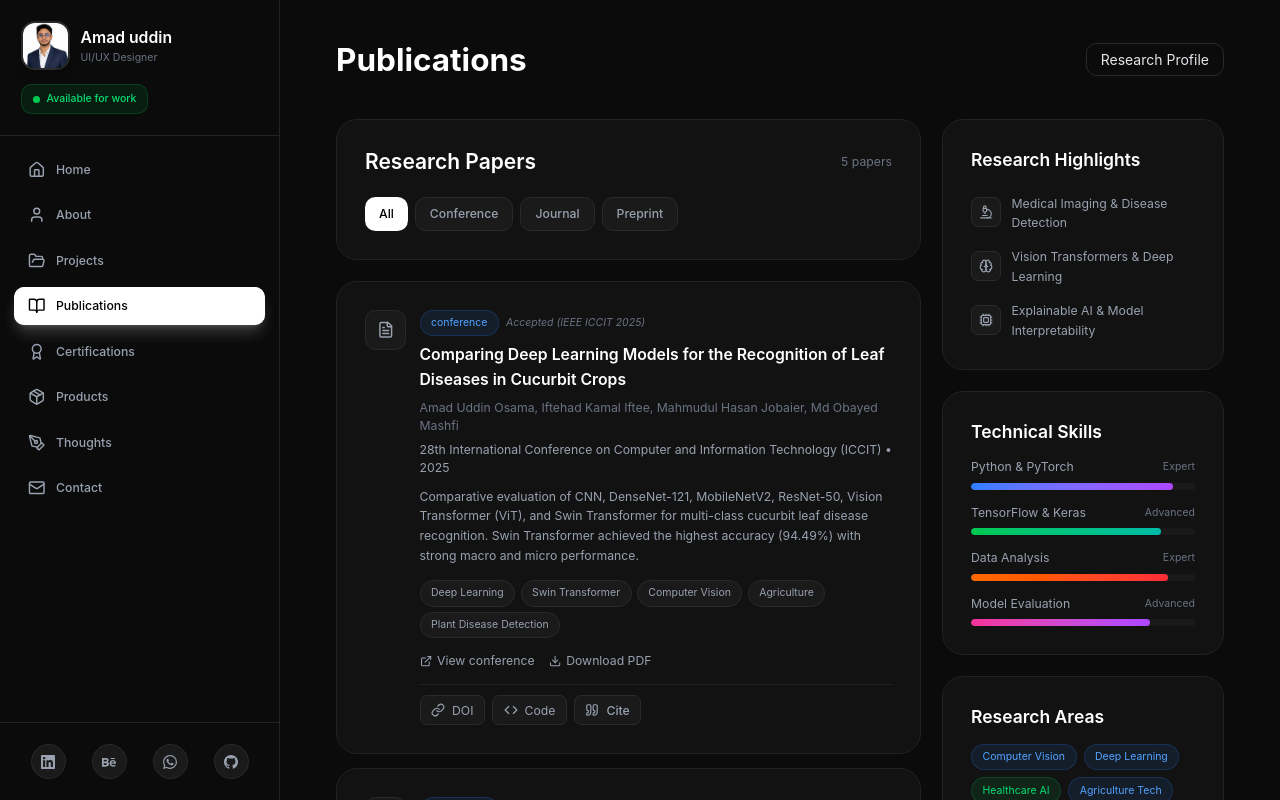
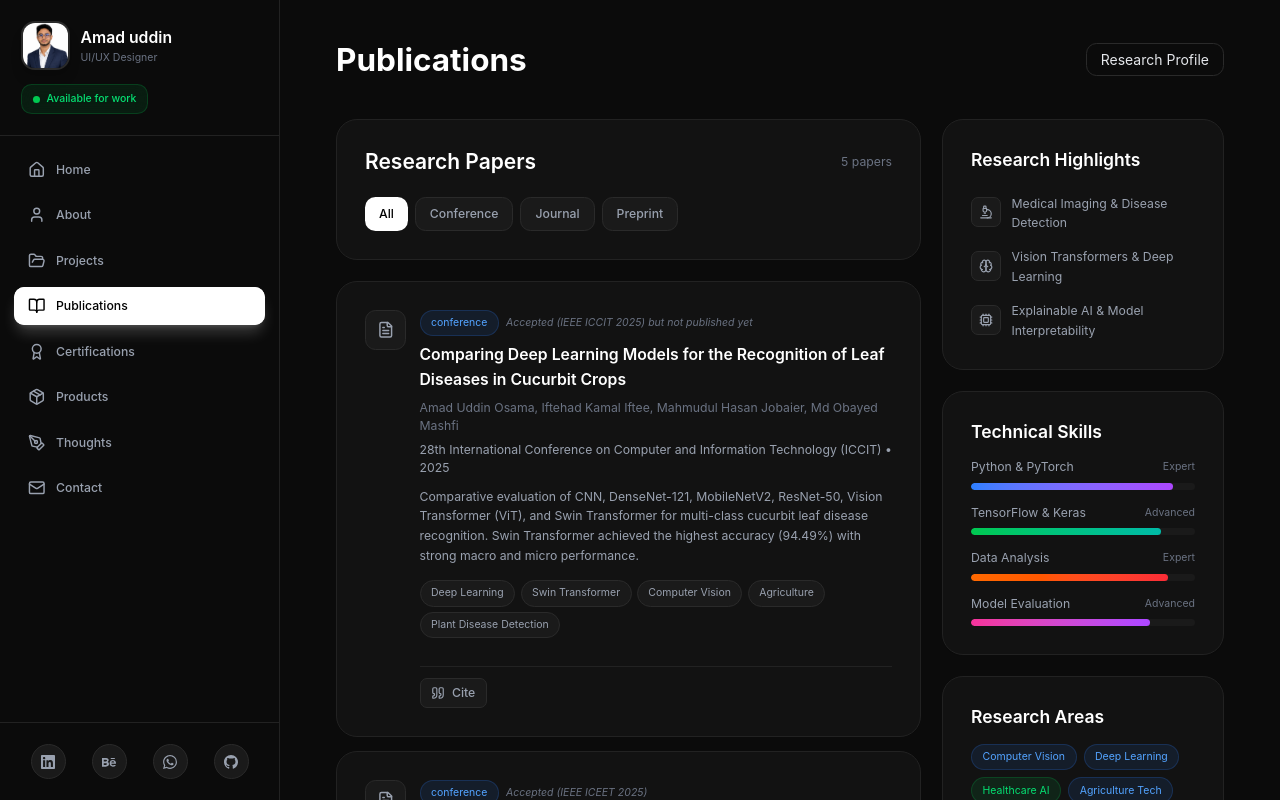
Before and after one commit to THEmad71/Amad-portfolio-website-2026, a React (Vite) app: page /publications in a window 1280 px wide. Shown: the top 800 px of the page. Built offline with nearby package versions, Linux system fonts and the light colour scheme.

Commit message:
Modify publication status and comment out URLs
Updated publication status to indicate acceptance but not yet published. Commented out URLs for paper, PDF, DOI, and code.

```diff
--- a/src/app/pages/Publications.tsx
+++ b/src/app/pages/Publications.tsx
@@ -21,11 +21,11 @@ const publications = [
   description: 'Comparative evaluation of CNN, DenseNet-121, MobileNetV2, ResNet-50, Vision Transformer (ViT), and Swin Transformer for multi-class cucurbit leaf disease recognition. Swin Transformer achieved the highest accuracy (94.49%) with strong macro and micro performance.',
   tags: ['Deep Learning', 'Swin Transformer', 'Computer Vision', 'Agriculture', 'Plant Disease Detection'],
   type: 'conference' as const,
-  status: 'Accepted (IEEE ICCIT 2025)',
-  paperUrl: '#',
-  pdfUrl: paper1,
-  doiUrl: '#',
-  codeUrl: '#',
+  status: 'Accepted (IEEE ICCIT 2025) but not published yet',
+  // paperUrl: '#',
+  // pdfUrl: paper1,
+  // doiUrl: '#',
+  // codeUrl: '#',
 },
 {
   title: 'Smart Agriculture: Cucurbit Leaf Disease Detection Using Swin Transformer',
@@ -49,10 +49,10 @@ const publications = [
   description: 'An explainable machine learning framework for continuous flood intensity prediction using multiyear meteorological and geospatial data. Gradient Boosting achieved R² = 0.964 with SHAP and LIME-based interpretability.',
   tags: ['Machine Learning', 'Flood Prediction', 'Explainable AI', 'SHAP', 'Regression'],
   type: 'conference' as const,
-  status: 'Accepted (IEEE ICCIT 2025)',
-  paperUrl: '#',
-  pdfUrl: paper3,
-  doiUrl: '#',
+  status: 'Accepted (IEEE ICCIT 2025) but not published yet',
+  // paperUrl: '#',
+  // pdfUrl: paper3,
+  // doiUrl: '#',
 },
 {
   title: 'Empowering Developing Nations: Sustainable Launch Approaches and Emerging Technologies for Small Satellites',
```
